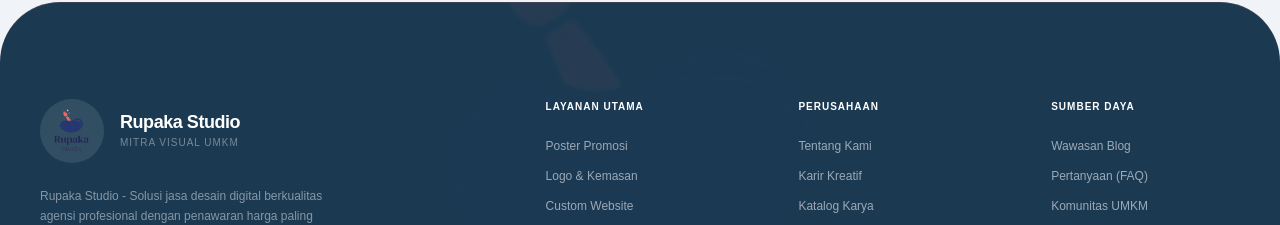
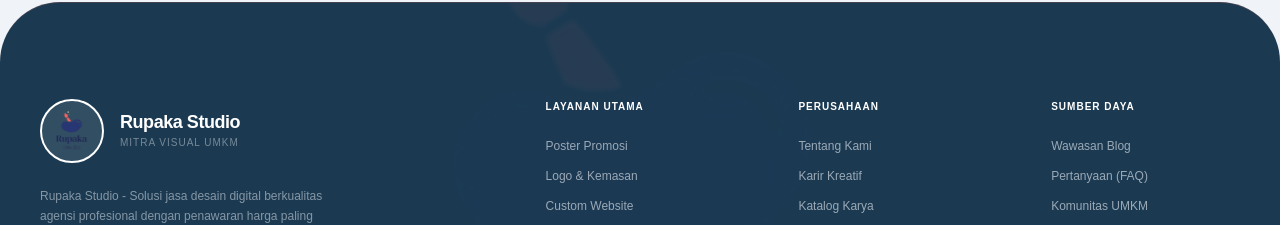
Before and after one commit to Mingkhemx/Rupaka-Studio, a React (Vite) app: page / in a window 1280 px wide. Shown: the part 10060-10285 px from the top of the page. Built offline with nearby package versions, Linux system fonts and the light colour scheme.

Commit message:
Add white border circle around footer logo for better visibility

```diff
--- a/src/components/Footer.tsx
+++ b/src/components/Footer.tsx
@@ -49,7 +49,7 @@ export default function Footer() {
             {/* Logo and Brand column */}
             <div className="lg:col-span-2 flex flex-col gap-6">
               <div className="flex items-center gap-4">
-                <div className="w-16 h-16 rounded-full shrink-0 flex items-center justify-center bg-white/10 p-2">
+                <div className="w-16 h-16 rounded-full shrink-0 flex items-center justify-center bg-white/10 p-2 border-2 border-white">
                   <img
                     src={logoImage}
                     alt="Rupaka Studio Logo"
```
